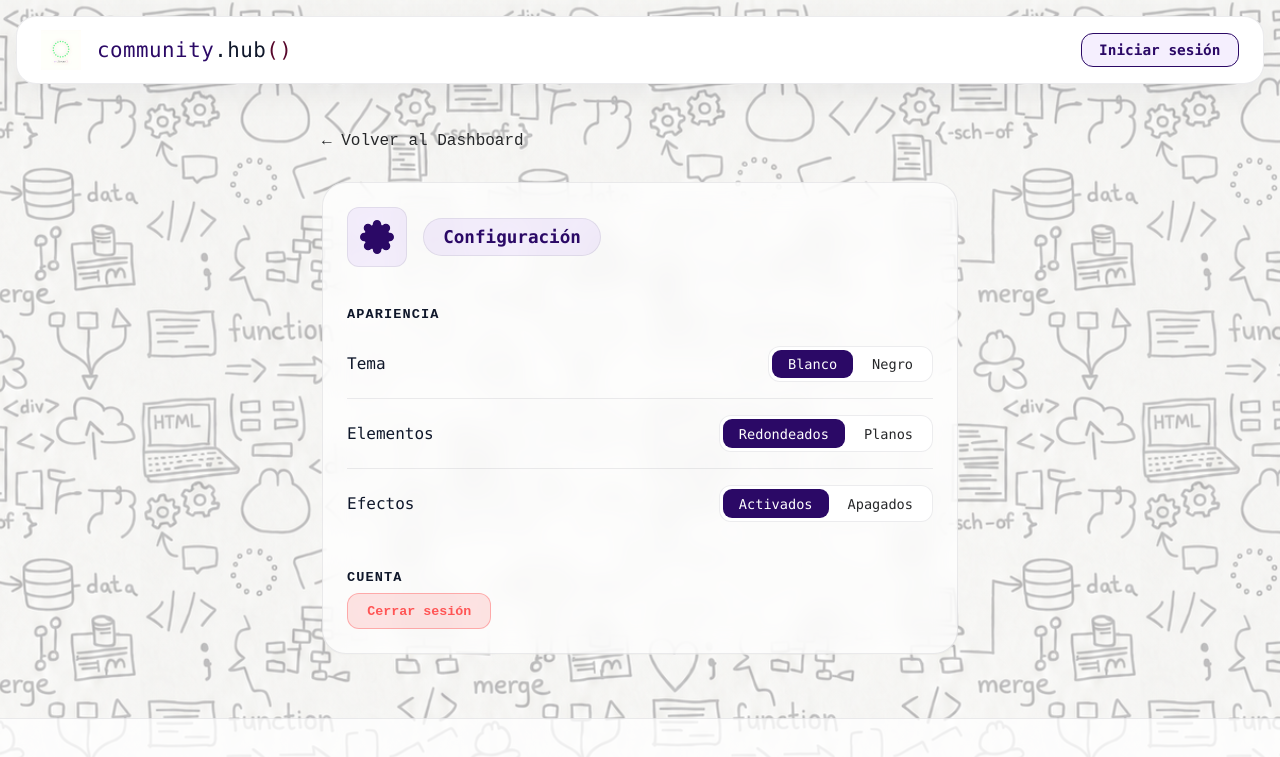
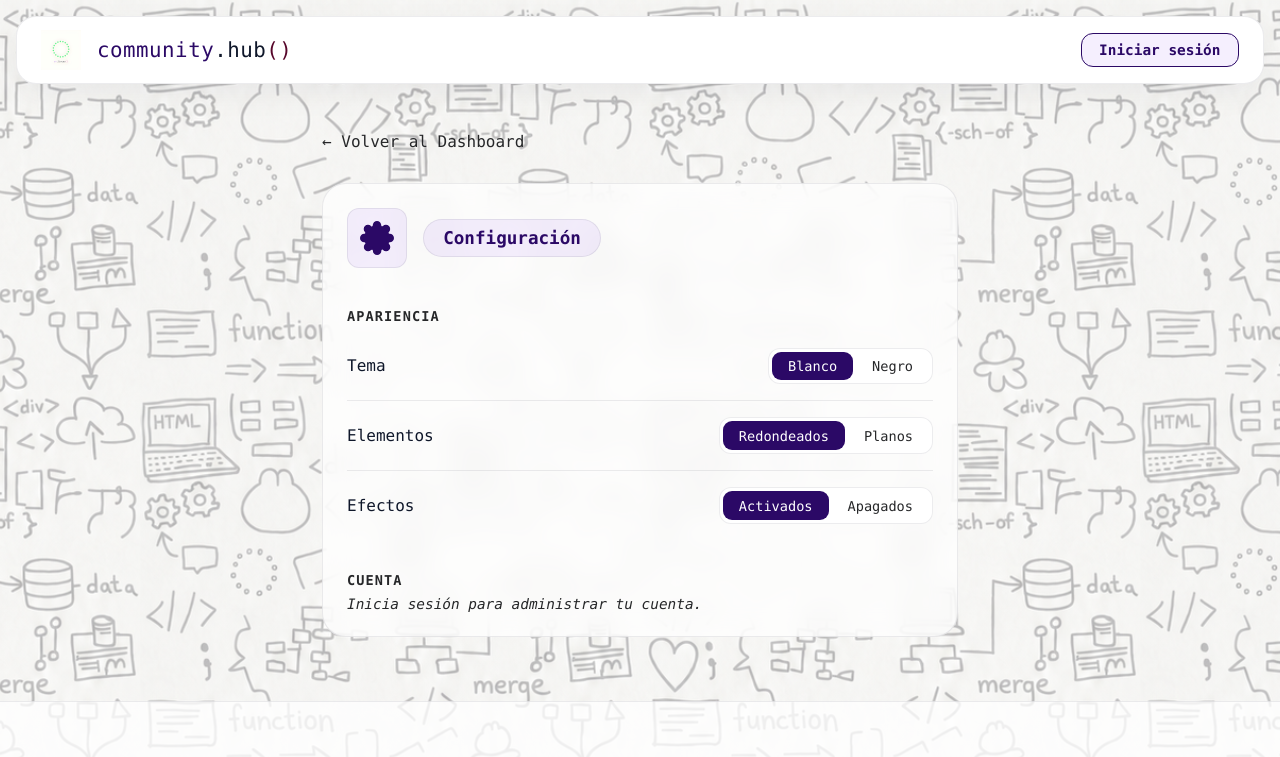
Before and after one commit to On-Linces/onlinces-hub, a Vue app: page /configuracion in a window 1280 px wide. Shown: the top 757 px of the page. Built offline with nearby package versions, Linux system fonts and the light colour scheme.

Commit message:
feat: Logged out view added

```diff
--- a/src/App.vue
+++ b/src/App.vue
@@ -1,18 +1,47 @@
 <script setup lang="ts">
 // ============================================================
-// LAYOUT GLOBAL — aparece en TODAS las vistas, sin importar la ruta
+//                      LAYOUT GLOBAL
 // ============================================================
+import { ref } from 'vue'
+import { useRouter } from 'vue-router'
 import TopBar from './components/layout/TopBar.vue'
 import BottomBar from './components/layout/BottomBar.vue'
+import AuthModal from './components/auth/AuthModal.vue'
 
-// BACKEND — es pura plantilla sobre puesta, cuando exista sesión real, este dato debe
+// BACKEND — es pura plantilla sobrepuesta, cuando exista sesión real, este dato debe
 // venir de un composable/store (ej: useAuth()), y pasarse tanto
 // aquí (TopBar) como en cada vista que lo necesite (ProfileView).
+//
+// Con useAuth ya integrado, TopBar consume la sesión directamente
+// y los props quedan como fallback. Cuando el backend real exista,
+// basta con que useAuth haga fetch y todo lo demás sigue igual.
+
+const router = useRouter()
+
+// Estado del modal de autenticación. Se monta aquí para que esté
+// disponible desde cualquier vista (TopBar vive en App.vue).
+const authOpen = ref(false)
+
+function onLoginClick() {
+  authOpen.value = true
+}
+
+function onAuthSuccess() {
+  // Por ahora: al autenticarse, ir al dashboard.
+  // BACKEND: aquí se podría redirigir a la ruta previa guardada,
+  // o a /perfil si es un registro nuevo, etc.
+  router.push('/')
+}
 </script>
 
 <template>
   <!-- BACKEND: user-name y unread-notifications → sesión real -->
-  <TopBar user-name="lildud" :unread-notifications="67" />
+  <TopBar
+    user-name="lildud"
+    :unread-notifications="67"
+    @login-click="onLoginClick"
+    @profile-click="router.push('/perfil')"
+  />
 
   <!-- router-view renderiza la vista que corresponda a la URL
        actual: DashboardView en "/", ProfileView en "/perfil", etc.
@@ -21,4 +50,11 @@ import BottomBar from './components/layout/BottomBar.vue'
   <router-view />
 
   <BottomBar />
+
+  <!-- Modal de autenticación global -->
+  <AuthModal
+    :open="authOpen"
+    @close="authOpen = false"
+    @success="onAuthSuccess"
+  />
 </template>
--- a/src/router/index.ts
+++ b/src/router/index.ts
@@ -9,6 +9,7 @@ import ProfileView from '../views/ProfileView.vue'
 import ConfigView from '../views/ConfigView.vue'
 import MembersView from '../views/MembersView.vue'
 import GalleryView from '../views/GalleryView.vue'
+import { useAuth } from '../composables/useAuth'
 
 const router = createRouter({
   // createWebHistory = URLs normales (/perfil)
@@ -27,20 +28,31 @@ const router = createRouter({
     {
       path: '/configuracion',
       name: 'config',
-      component: ConfigView,
+      component: ConfigView
     },
     {
       path: '/miembros',
       name: 'members',
-      component: MembersView,
+      component: MembersView
     },
     {
       path: '/galeria',
       name: 'gallery',
       component: GalleryView
     }
-    // TO-DO: rutas, /proyectos,
+    // TO-DO: rutas, /comunidad, /proyectos,
   ]
 })
 
+// ============================================================
+//          GUARD: /perfil requiere sesión activa
+// ============================================================
+// Sin cuenta, evita que se entre al perfil usando el link, no pass broda
+router.beforeEach((to) => {
+  const { isAuthenticated } = useAuth()
+  if (to.name === 'profile' && !isAuthenticated.value) {
+    return { name: 'dashboard' }
+  }
+})
+
 export default router
--- a/src/views/ConfigView.vue
+++ b/src/views/ConfigView.vue
@@ -13,9 +13,11 @@ import { useRouter } from 'vue-router'
 import CardShell from '../components/dashboard/CardShell.vue'
 import SettingsToggle from '../components/settings/SettingsToggle.vue'
 import { useTheme } from '../composables/useTheme'
+import { useAuth } from '../composables/useAuth'
 
 const router = useRouter()
 const { settings } = useTheme()
+const { logout, isAuthenticated } = useAuth()
 
 const effectsAsString = computed({
   get: () => (settings.value.effectsEnabled ? 'on' : 'off'),
@@ -24,8 +26,10 @@ const effectsAsString = computed({
   }
 })
 
-function handleLogout() {
-  // BACKEND: aquí debería invalidar la sesión, logout
+async function handleLogout() {
+  // BACKEND: useAuth().logout() ya encapsula la llamada al endpoint
+  // cuando exista. Aquí solo nos preocupamos por la navegación.
+  await logout()
   router.push('/')
 }
 </script>
@@ -77,9 +81,20 @@ function handleLogout() {
 
       <div class="config-section">
         <h3 class="config-section__title">Cuenta</h3>
-        <button class="config-view__logout" @click="handleLogout">
+
+        <!-- BACKEND: si no hay sesión, no tiene sentido mostrar
+             "Cerrar sesión". El botón se oculta hasta que useAuth
+             confirme que hay usuario. -->
+        <button
+          v-if="isAuthenticated"
+          class="config-view__logout"
+          @click="handleLogout"
+        >
           Cerrar sesión
         </button>
+        <p v-else class="config-view__no-session">
+          Inicia sesión para administrar tu cuenta.
+        </p>
       </div>
     </CardShell>
   </main>
@@ -103,7 +118,7 @@ function handleLogout() {
   background: none;
   border: none;
   color: var(--text-muted);
-  font-family: 'Fira Code', monospace;
+  font-family: var(--font-family);
   font-size: 1rem;
   cursor: pointer;
   padding: 0.5rem 0;
@@ -124,11 +139,11 @@ function handleLogout() {
 }
 
 .config-section__title {
-  font-family: 'Fira Code', monospace;
+  font-family: var(--font-family);
   font-size: 0.85rem;
   text-transform: uppercase;
   letter-spacing: 0.08em;
-  color: var(--text-faint);
+  color: var(--text-muted);
   margin: 0 0 0.5rem;
 }
 
@@ -138,7 +153,7 @@ function handleLogout() {
   border: 1px solid rgba(255, 85, 85, 0.4);
   padding: 0.6rem 1.2rem;
   border-radius: var(--radius-sm);
-  font-family: 'Fira Code', monospace;
+  font-family: var(--font-family);
   font-weight: 600;
   cursor: pointer;
   transition: background var(--transition-speed) ease;
@@ -147,4 +162,12 @@ function handleLogout() {
 .config-view__logout:hover {
   background: rgba(255, 85, 85, 0.3);
 }
+
+.config-view__no-session {
+  margin: 0;
+  font-family: var(--font-family);
+  font-size: 0.9rem;
+  color: var(--text-muted);
+  font-style: italic;
+}
 </style>
--- a/src/views/DashboardView.vue
+++ b/src/views/DashboardView.vue
@@ -4,7 +4,6 @@
 // ============================================================
 //                        LAYOUT GLOBAL
 // ============================================================
-import { ref } from 'vue'
 import { useRouter } from 'vue-router'
 
 // ============================================================
@@ -21,10 +20,25 @@ import ProjectModal from '../components/dashboard/ProjectModal.vue'
 //                       DATOS DE PROYECTOS
 // ============================================================
 import { PROJECTS, type Project } from '../data/projects'
+import { ref } from 'vue'
+
+// ============================================================
+//                       SESIÓN DE USUARIO
+// ============================================================
+// BACKEND: cuando exista login SSO, estos valores deben salir
+// de useAuth() y pasarse tanto a TopBar como a WelcomeHeader.
+// El nombre "lildud", el 67 de las notis y la foto por defecto
+// están escritos a mano en este archivo. Ningún componente hijo
+// (TopBar, WelcomeHeader) necesita cambiar: ya reciben estos
+// datos como parámetros, no los buscan ellos mismos.
+import { useAuth } from '../composables/useAuth'
+const { isAuthenticated } = useAuth()
 
 const router = useRouter()
 
-// Proyecto activo en el modal (null = cerrado)
+// ============================================================
+//                  MODAL DE PROYECTOS
+// ============================================================
 const activeProject = ref<Project | null>(null)
 
 function openProject(project: Project) {
@@ -56,7 +70,13 @@ function closeProject() {
           </svg>
         </template>
 
-        <CardLink type="perfil" accent="purple" @click="router.push('/perfil')">
+        <!-- Perfil: bloqueado si no hay sesión -->
+        <CardLink
+          type="perfil"
+          accent="purple"
+          :disabled="!isAuthenticated"
+          @click="router.push('/perfil')"
+        >
           Perfil
         </CardLink>
 
@@ -65,6 +85,7 @@ function closeProject() {
         </CardLink>
       </DashboardCard>
 
+      <!-- TO-DO: navegacion individual de cada apartado-->
       <DashboardCard title="Comunidad" accent="teal">
         <template #icon>
           <svg viewBox="0 0 24 24" fill="none" stroke="currentColor" stroke-width="2">
```
